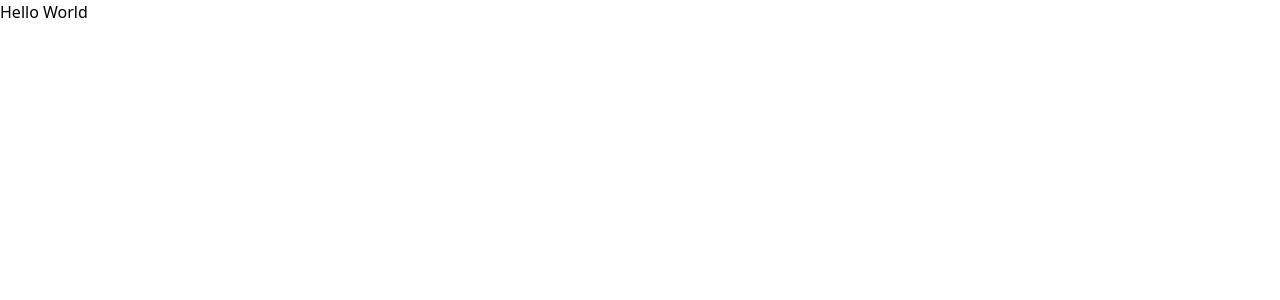
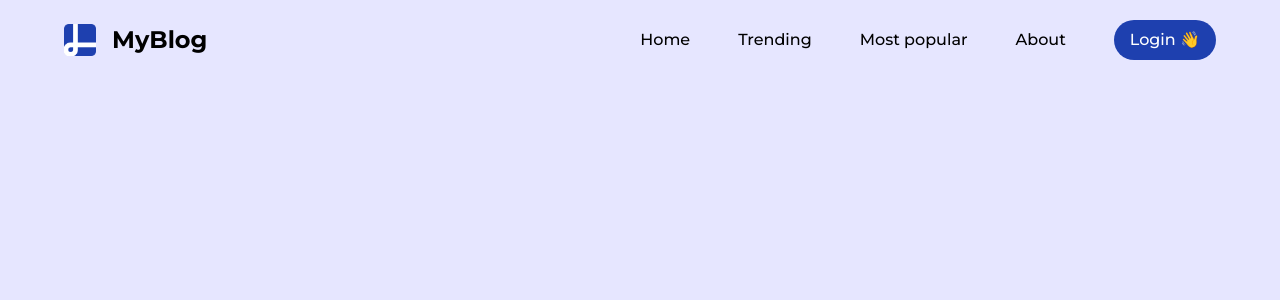
Before and after one commit to ASWIN-PALAYAD/blog_ap, a React (Vite) app: page / in a window 1280 px wide. Shown: the top 300 px of the page. Built offline with nearby package versions, Linux system fonts and the light colour scheme.

Commit message:
navbar completed

```diff
--- a/src/App.jsx
+++ b/src/App.jsx
@@ -1,6 +1,15 @@
+import Navbar from "./components/Navbar"
+
 const App = () => {
   return (
-    <div className=''>Hello World</div>
+    <div className='px-4 md:px-8 lg:px-16 lx:px-32 2xl:px-32'>
+      {/* navbar */}
+      <Navbar/>
+      {/* breadcrumb */}
+      {/* introduction */}
+      {/* featured products */}
+      {/* post list */}
+    </div>
   )
 }
 
--- /dev/null
+++ b/src/components/Navbar.jsx
@@ -0,0 +1,54 @@
+import { useState } from "react";
+
+const Navbar = () => {
+  const [open, setOpen] = useState(false);
+
+  return (
+    <div className="w-full h-16 md:h-20 flex items-center justify-between">
+      {/* logo */}
+      <div className="flex items-center gap-4 text-2xl font-bold">
+        <img src="/logo.png" className="w-8 h-8" alt="logo" />
+        <span>MyBlog</span>
+      </div>
+
+      {/* mobile menu */}
+      <div className="md:hidden">
+        {/* mob button */}
+        <div
+          className="cursor-pointer text-4xl"
+          onClick={() => setOpen((prev) => !prev)}
+        >
+          {open ? "X" : " = "}
+        </div>
+
+        {/* mobile link lists */}
+        <div
+          className={`w-full h-screen flex flex-col items-center justify-center gap-8 font-medium text-lg absolute top-16 transition-all ease-in-out
+             ${open ? "-right-0" : "-right-[100%]"} `}
+        >
+          <a href="/">Trending</a>
+            <a href="/">Most popular</a>
+            <a href="/">About</a>
+            <a href="/">
+                <button className="py-2 px-4 rounded-3xl bg-blue-800 text-white">Login 👋</button>
+            </a>
+        </div>
+      </div>
+
+
+      {/* desktop menu */}
+      <div className="hidden md:flex items-center gap-8 xl:gap-12 font-medium">
+      <a href="/">Home</a>
+            <a href="/">Trending</a>
+            <a href="/">Most popular</a>
+            <a href="/">About</a>
+            <a href="/">
+                <button className="py-2 px-4 rounded-3xl bg-blue-800 text-white">Login 👋</button>
+            </a>
+      </div>
+
+    </div>
+  );
+};
+
+export default Navbar;
--- a/src/index.css
+++ b/src/index.css
@@ -1,3 +1,10 @@
 @tailwind base;
 @tailwind components;
 @tailwind utilities;
+
+body {
+    background-color:  #e6e6ff;
+    width: 100%;
+    overflow-x: hidden;
+    font-family: "Montserrat",sans-serif;
+}
```
Also changed, not shown: 1 other file (tests, documents, lock files or other folders).
